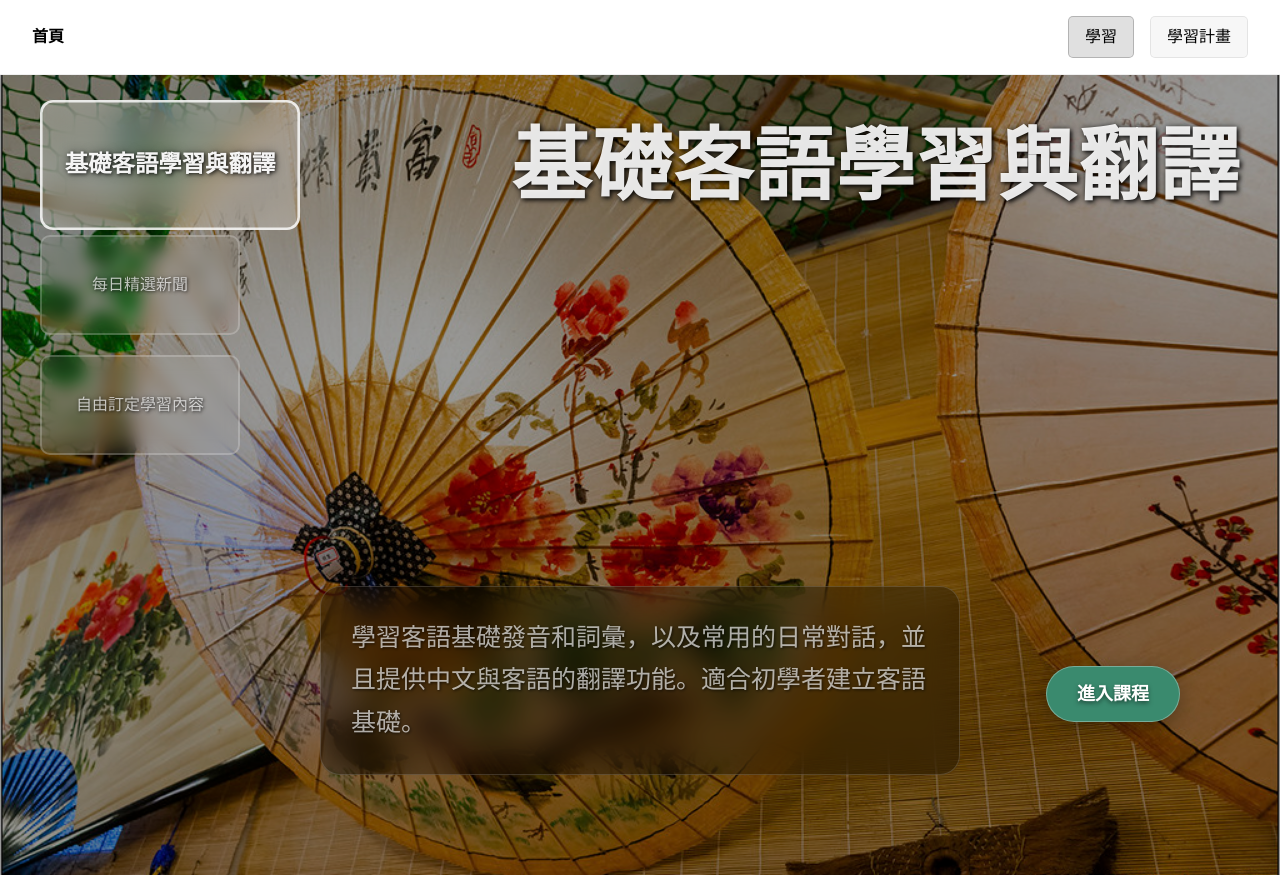
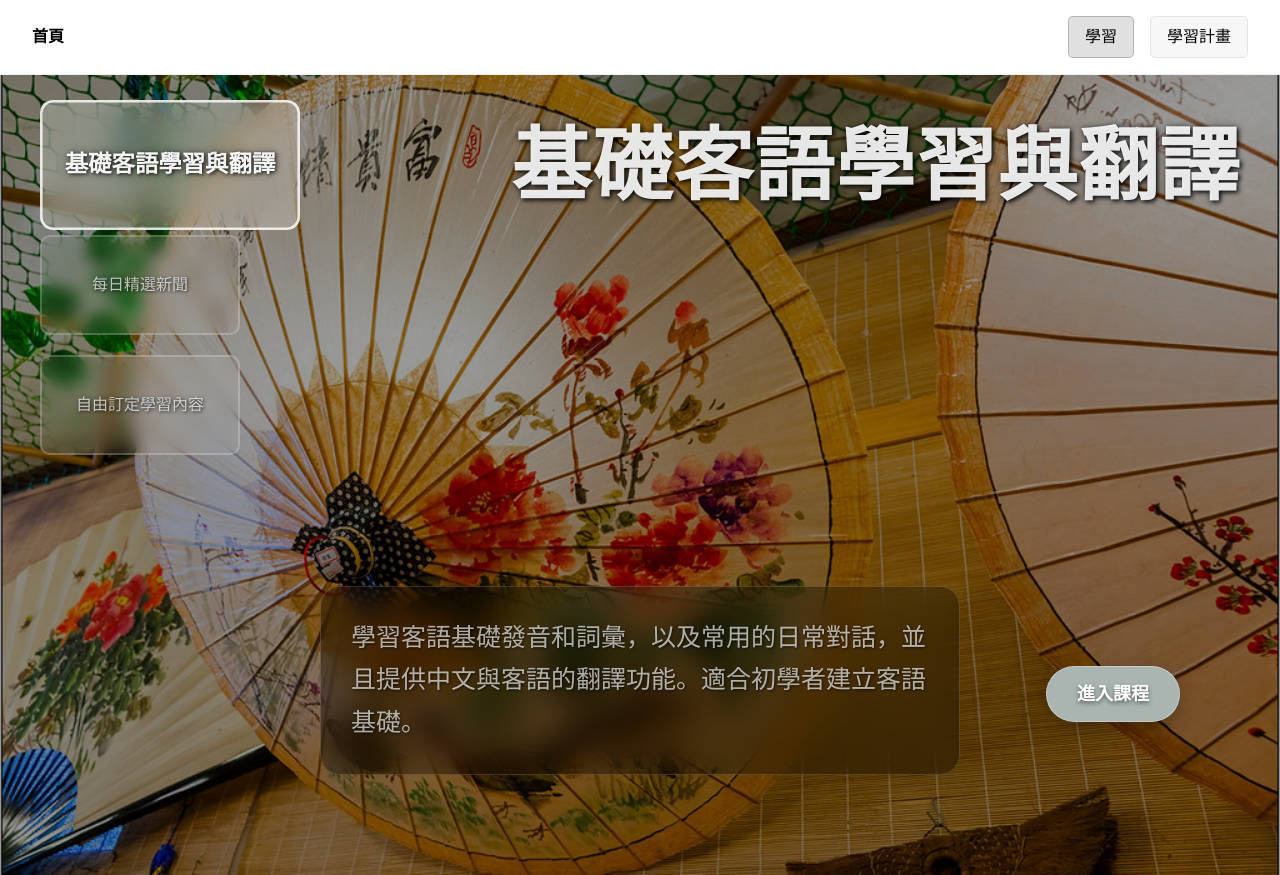
Before and after one commit to tom1030507/2025_hakka_hackathon, a Vue app in the folder frontend/: page /blank1 in a window 1280 px wide. In both pictures the pointer is over the link "進入課程". Built offline with nearby package versions, Linux system fonts and the light colour scheme; a web font is replaced by a local one.

Commit message:
feat: 更改learning頁面的按鈕顏色

```diff
--- a/frontend/src/components/pages/Learning.vue
+++ b/frontend/src/components/pages/Learning.vue
@@ -276,6 +276,6 @@ onUnmounted(() => {
 .course-button:hover {
   transform: translateY(-3px);
   box-shadow: 0 6px 20px rgba(0, 0, 0, 0.3);
-  background-color: #3a8a6e;
+  background-color: #aab5b1;
 }
 </style>
```
